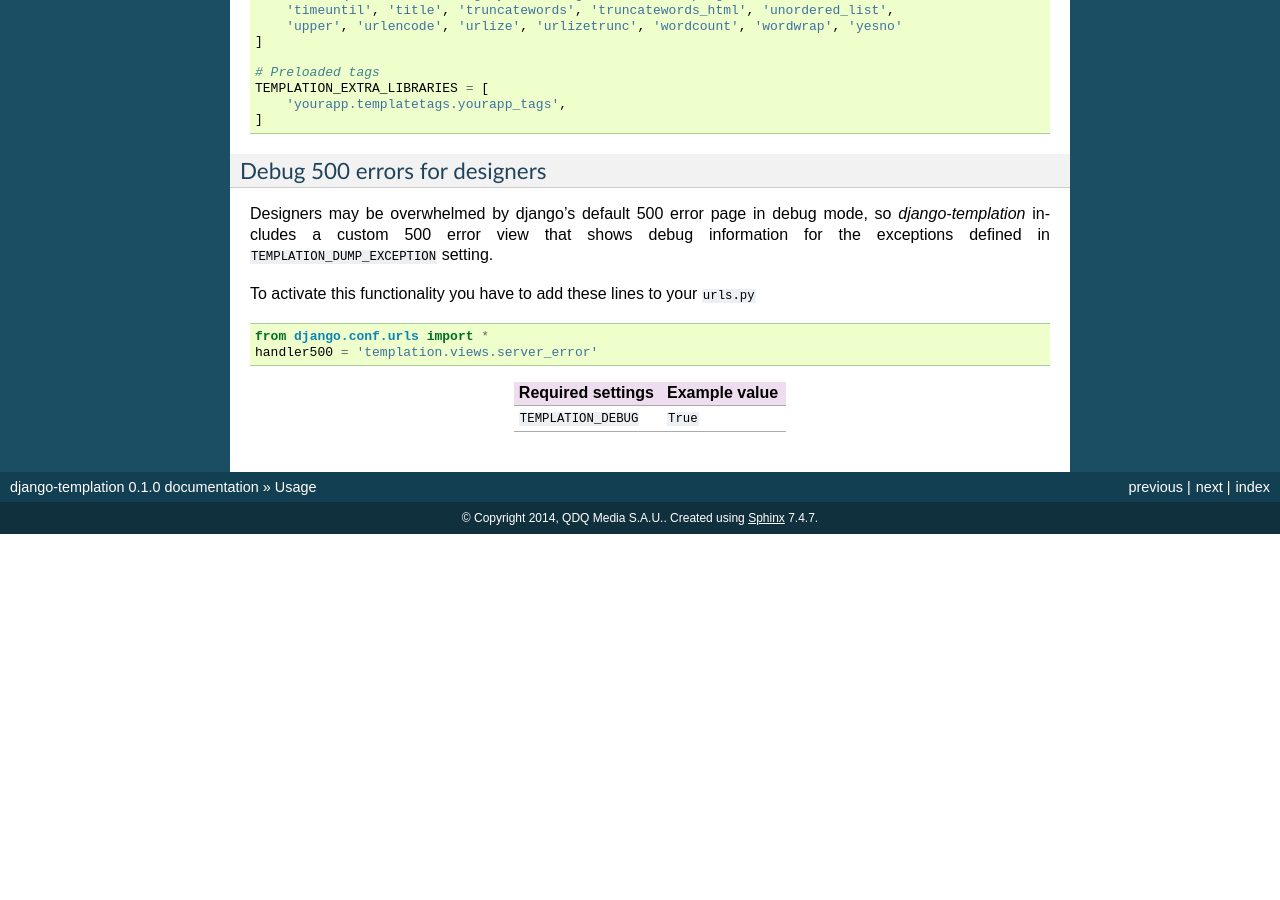
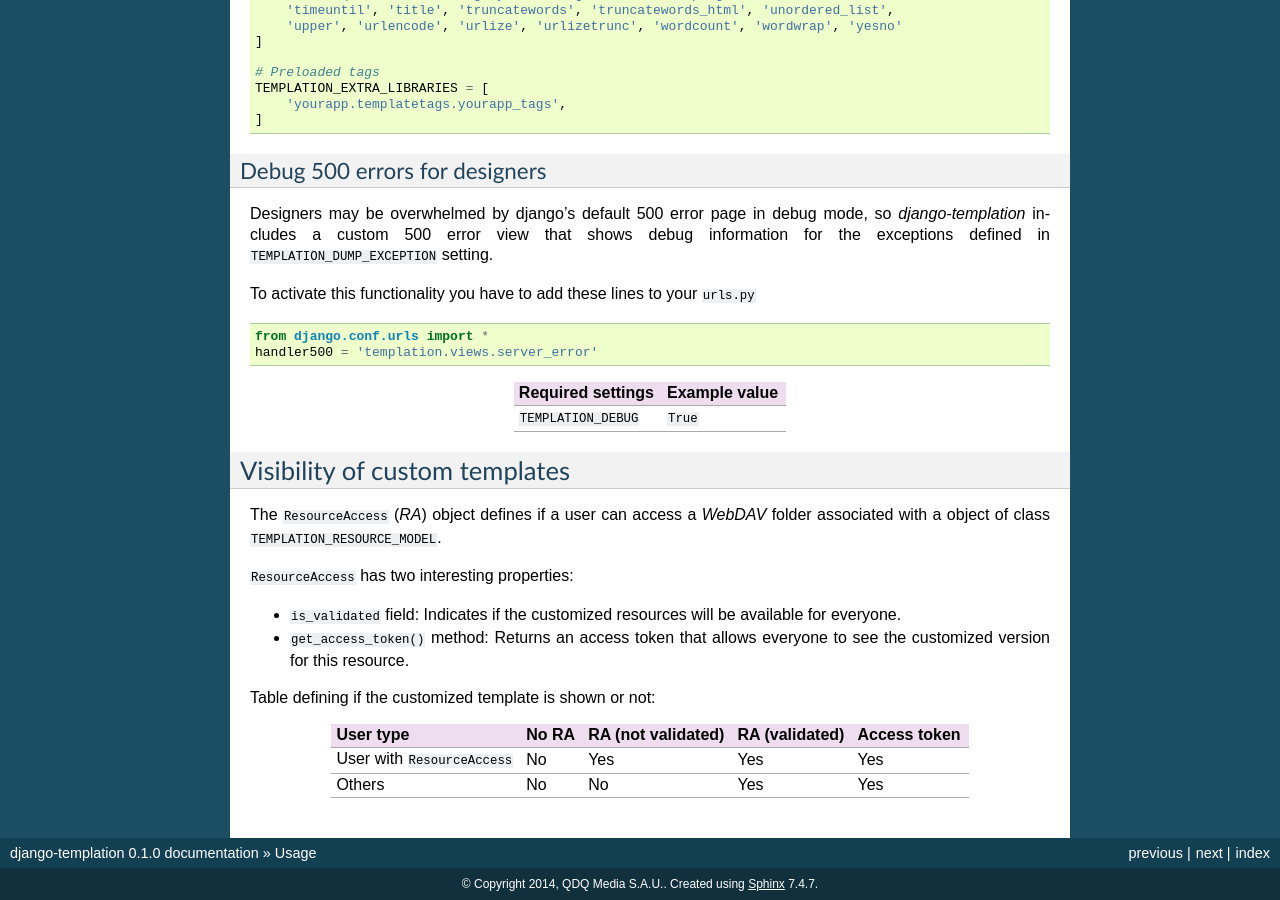
Before and after one commit to qdqmedia/django-templation, a Sphinx documentation site: the page built from docs/usage.rst, in a window 1280 px wide and 900 px high, scrolled down 4719 px. Built offline with Sphinx 7.4.7, drawn with Linux system fonts in a browser that asks for light colours; before the commit the page ends 5253 px from its top, so only the background shows below that; some of the changed text lies outside the part shown.

Commit message:
Adds visibility help to docs

```diff
--- a/docs/usage.rst
+++ b/docs/usage.rst
@@ -293,3 +293,26 @@ To activate this functionality you have to add these lines to your ``urls.py``
 ===========================  ==========================================
 ``TEMPLATION_DEBUG``         ``True``
 ===========================  ==========================================
+
+
+Visibility of custom templates
+------------------------------
+
+The ``ResourceAccess`` (`RA`) object defines if a user can access a *WebDAV* folder associated with a object of class
+``TEMPLATION_RESOURCE_MODEL``.
+
+``ResourceAccess`` has two interesting properties:
+
+- ``is_validated`` field: Indicates if the customized resources will be available for everyone.
+- ``get_access_token()`` method: Returns an access token that allows everyone to see the customized version for this resource.
+
+
+
+Table defining if the customized template is shown or not:
+
+=============================  ======  ===================  ===============  =================
+User type                      No RA   RA (not validated)   RA (validated)   Access token
+=============================  ======  ===================  ===============  =================
+User with ``ResourceAccess``   No      Yes                  Yes              Yes
+Others                         No      No                   Yes              Yes
+=============================  ======  ===================  ===============  =================
```
